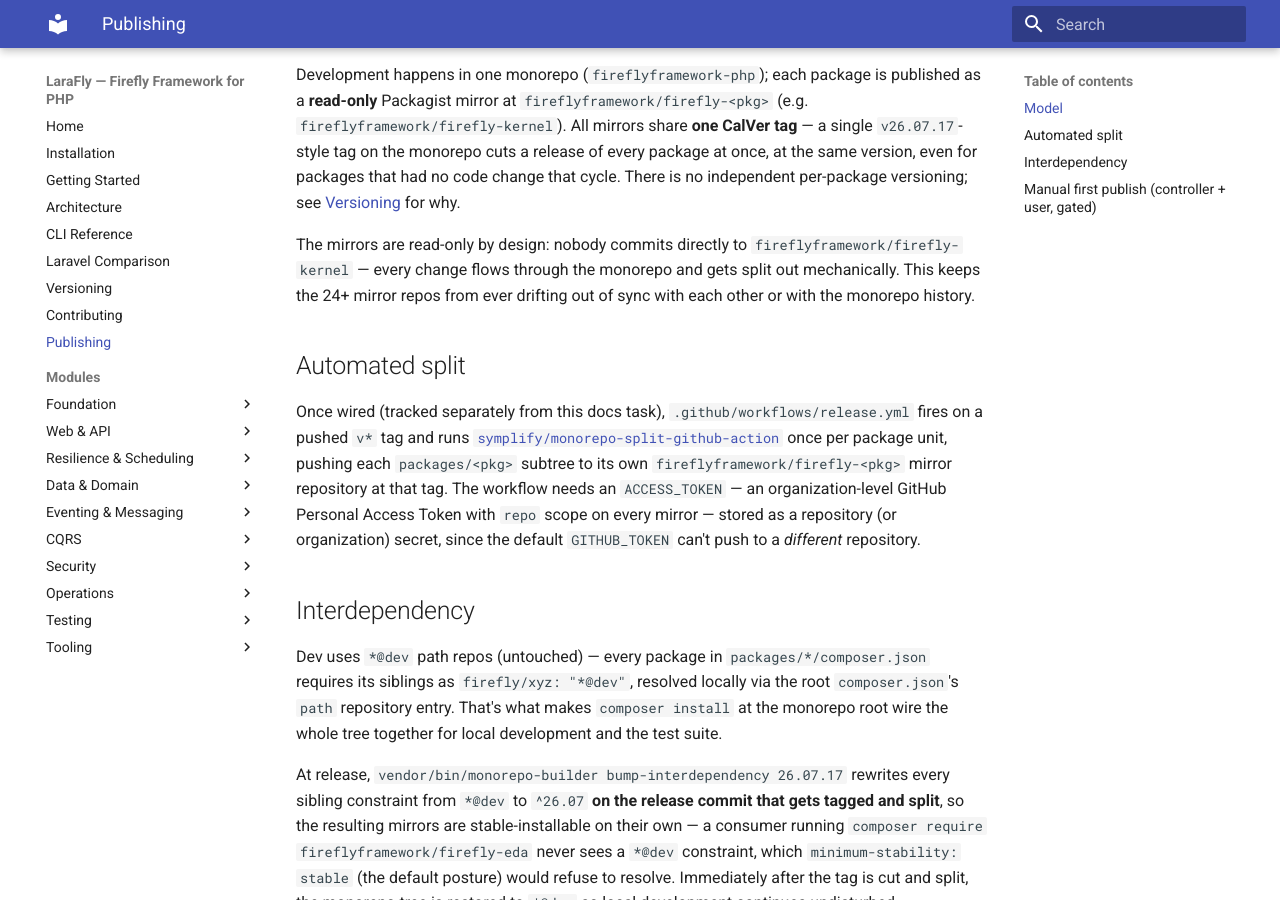
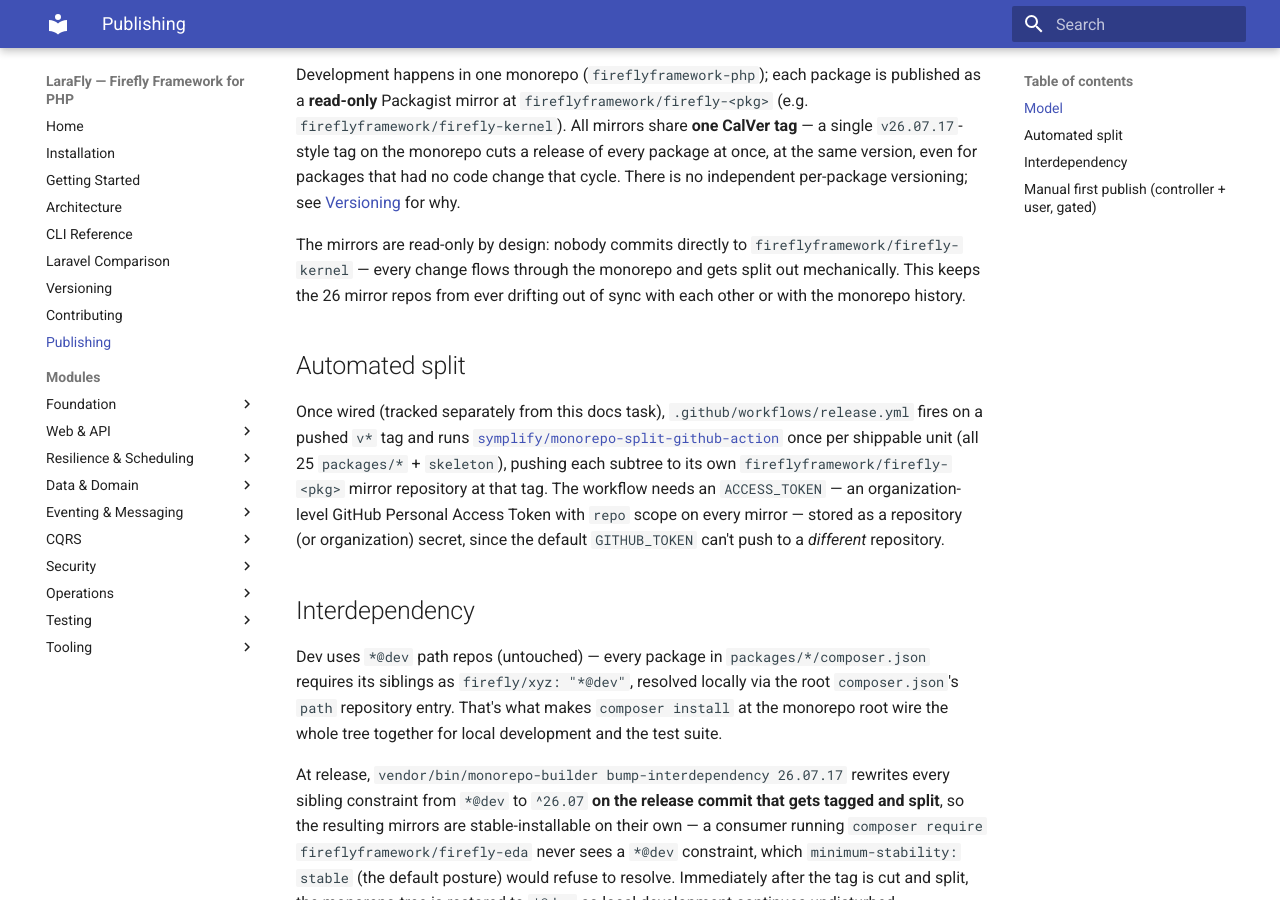
Before and after one commit to fireflyframework/fireflyframework-php, an MkDocs documentation site: the page built from docs/publishing.md, in a window 1280 px wide and 900 px high, scrolled down 311 px. Built offline with MkDocs 1.6.1 and Material for MkDocs 9.7.7, drawn with Linux system fonts in a browser that asks for light colours.

Commit message:
docs(publishing): correct mirror count to 26 (25 packages + skeleton)

```diff
--- a/docs/publishing.md
+++ b/docs/publishing.md
@@ -13,14 +13,14 @@
 per-package versioning; see [Versioning](versioning.md) for why.
 
 The mirrors are read-only by design: nobody commits directly to `fireflyframework/firefly-kernel` — every
-change flows through the monorepo and gets split out mechanically. This keeps the 24+ mirror repos from ever
+change flows through the monorepo and gets split out mechanically. This keeps the 26 mirror repos from ever
 drifting out of sync with each other or with the monorepo history.
 
 ## Automated split
 
 Once wired (tracked separately from this docs task), `.github/workflows/release.yml` fires on a pushed `v*`
 tag and runs [`symplify/monorepo-split-github-action`](https://github.com/symplify/monorepo-split-github-action)
-once per package unit, pushing each `packages/<pkg>` subtree to its own
+once per shippable unit (all 25 `packages/*` + `skeleton`), pushing each subtree to its own
 `fireflyframework/firefly-<pkg>` mirror repository at that tag. The workflow needs an `ACCESS_TOKEN` — an
 organization-level GitHub Personal Access Token with `repo` scope on every mirror — stored as a repository (or
 organization) secret, since the default `GITHUB_TOKEN` can't push to a *different* repository.
```
